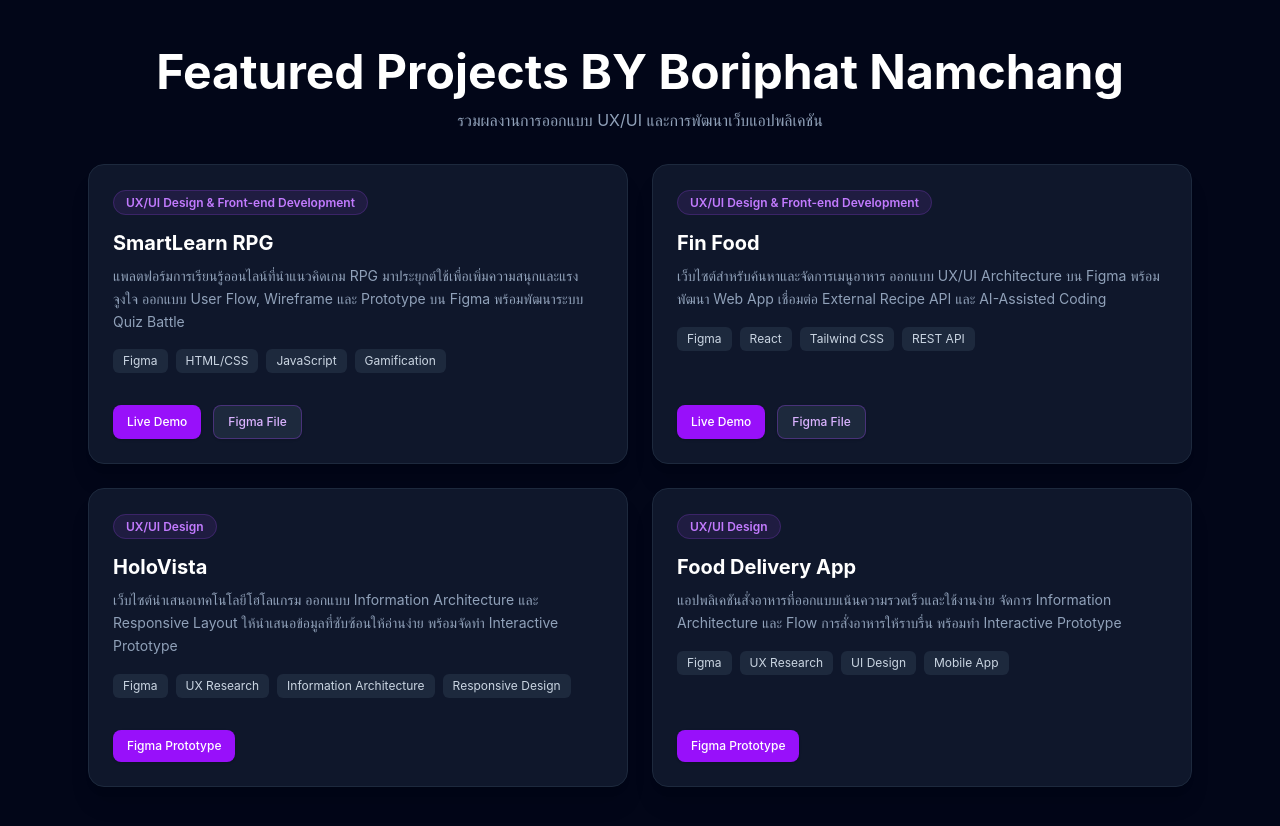
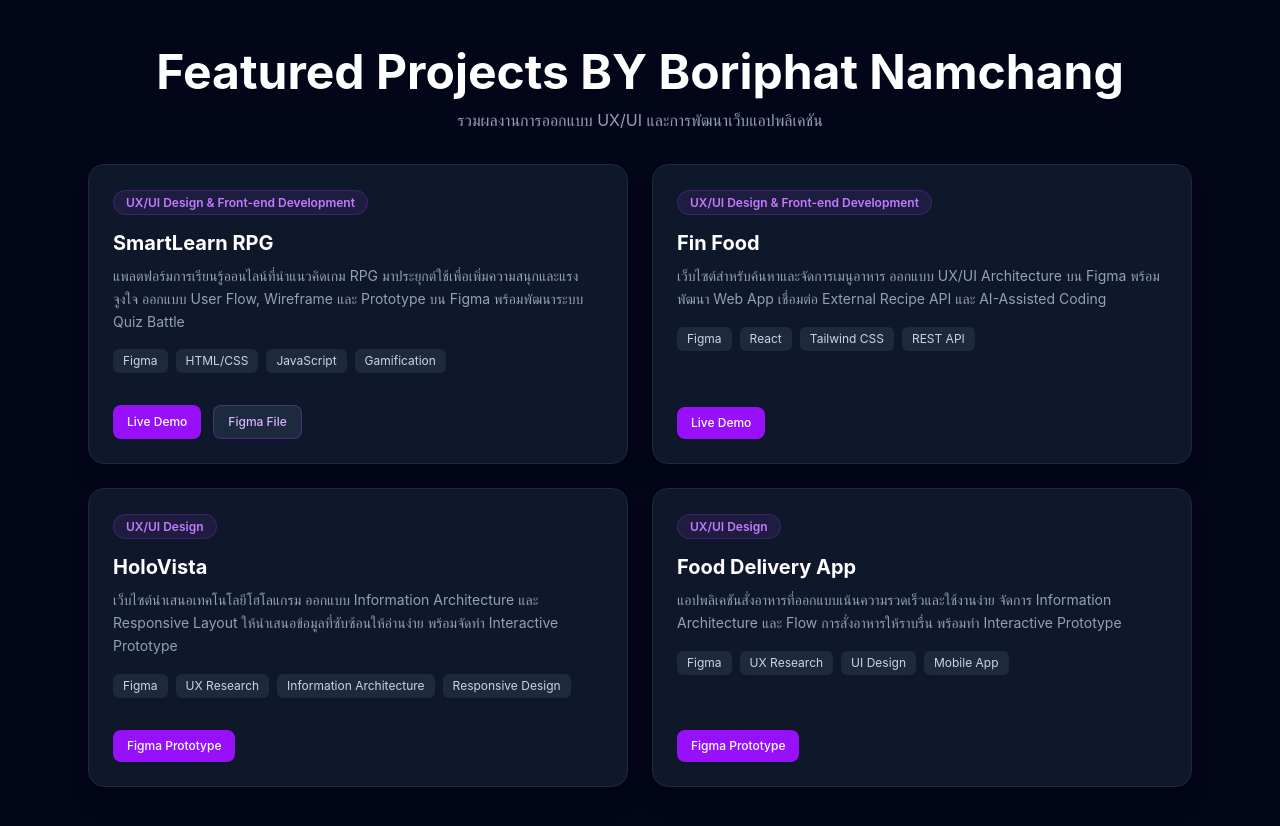
Before and after one commit to borripat25471/my-react-portfolio, a React (Vite) app: page / in a window 1280 px wide. Shown: the top 826 px of the page. Built offline with nearby package versions, Linux system fonts and the light colour scheme; the HTML template or start-up script is replaced by a standard one.

Commit message:
Update App.jsx

```diff
--- a/src/App.jsx
+++ b/src/App.jsx
@@ -19,8 +19,8 @@ export default function App() {
       description: "เว็บไซต์สำหรับค้นหาและจัดการเมนูอาหาร ออกแบบ UX/UI Architecture บน Figma พร้อมพัฒนา Web App เชื่อมต่อ External Recipe API และ AI-Assisted Coding",
       tags: ["Figma", "React", "Tailwind CSS", "REST API"],
       linkText: "Live Demo",
-      linkUrl: "https://foodmamei-3wjb.vercel.app/",
-      figmaUrl: "https://www.figma.com/design/ZjulxYfKioBw7uMmdj3rPx/Untitled?node-id=0-1&p=f&t=UUnOCfkMfFisi5TZ-0"
+      linkUrl: "",
+      figmaUrl: ""
     },
     {
       title: "HoloVista",
```
